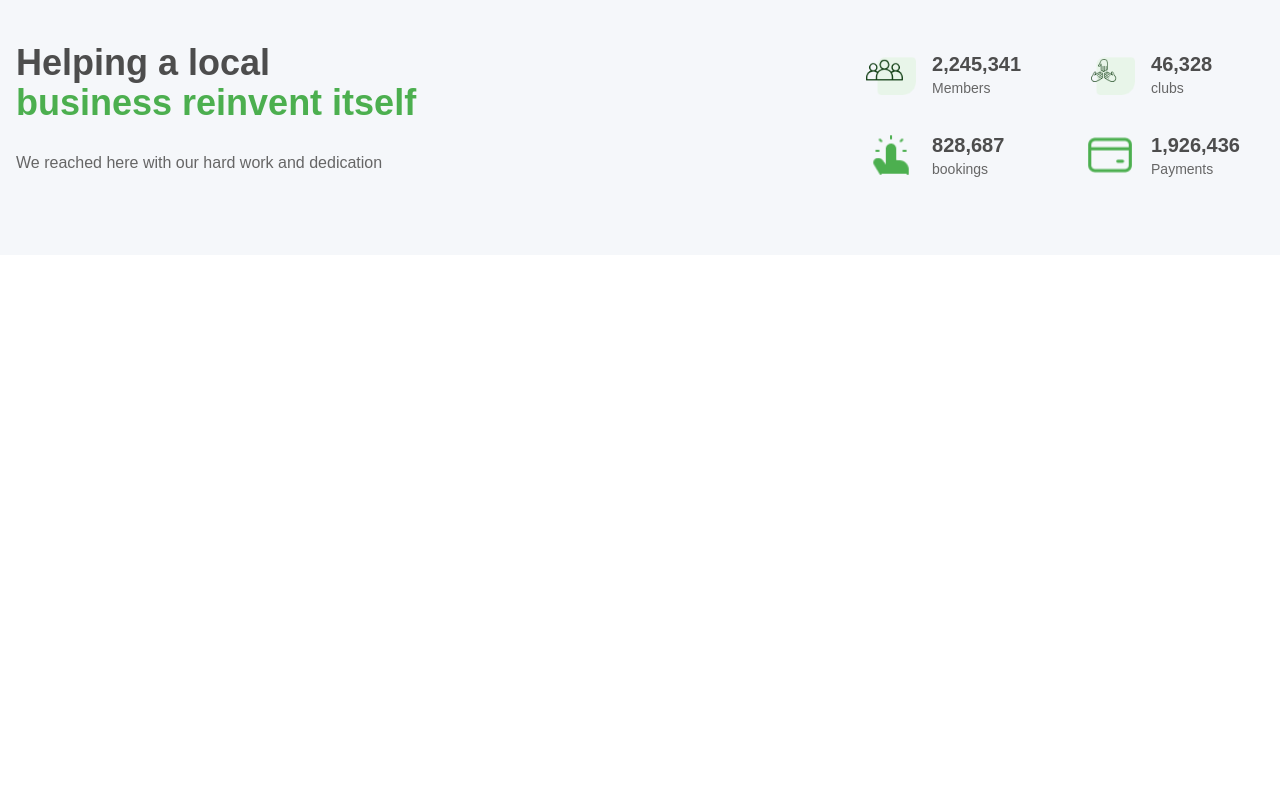
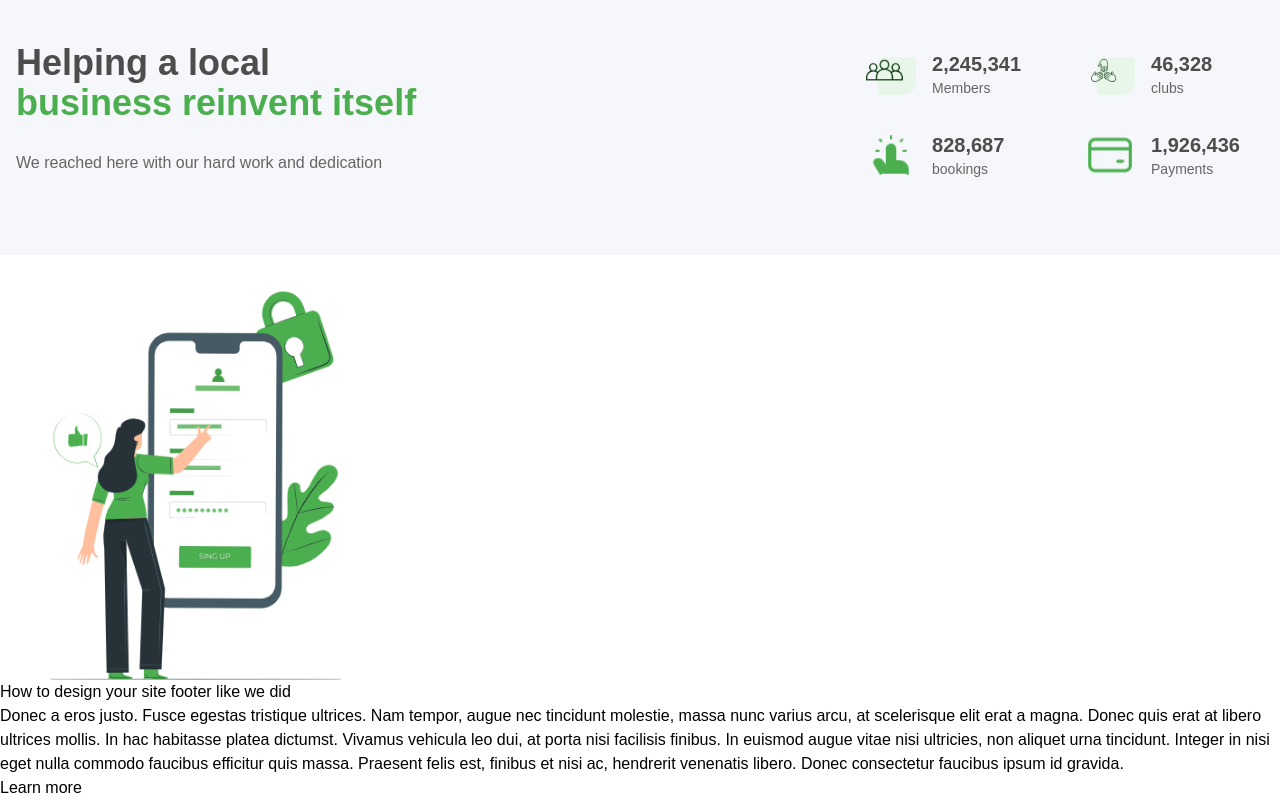
Before and after one commit to sam-0905/Nexcent, a Next.js app in the folder nexora/: page / in a window 1280 px wide. Shown: the part 1705-2505 px from the top of the page. Before the commit the page ends 1992 px from the top, so only its background shows below. Built offline with nearby package versions, Linux system fonts and the light colour scheme.

Commit message:
feat - Render a Testimonial in UI

```diff
--- a/nexora/app/page.tsx
+++ b/nexora/app/page.tsx
@@ -2,6 +2,7 @@ import Header from "@/Components/layout/Header";
 import Hero from "@/Components/section/Hero";
 import Services from "@/Components/section/services";
 import Support from "@/Components/section/support";
+import Testimonials from "@/Components/section/testimonial";
 
 export default function Home() {
   return (
@@ -11,6 +12,7 @@ export default function Home() {
         <Hero />
         <Services />
         <Support/>
+        <Testimonials/>
       </main>
     </div>
   );
```
